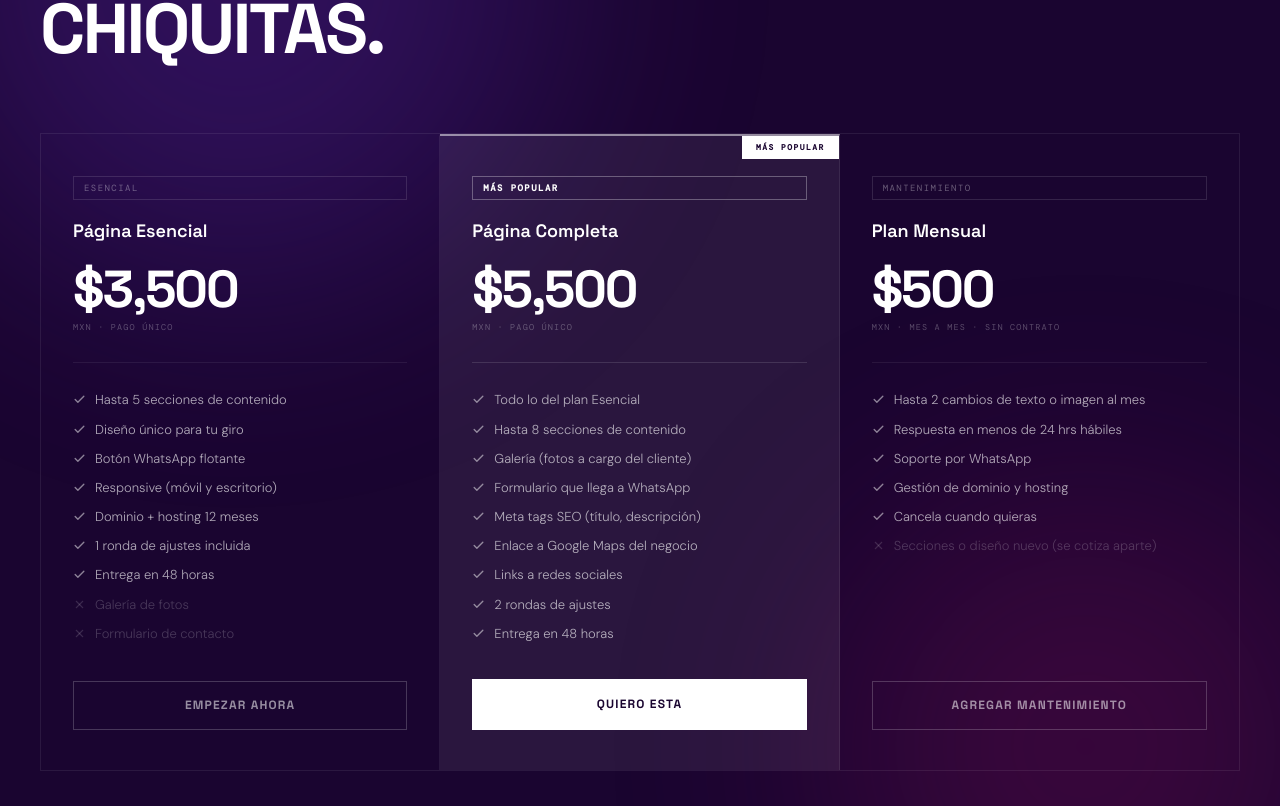
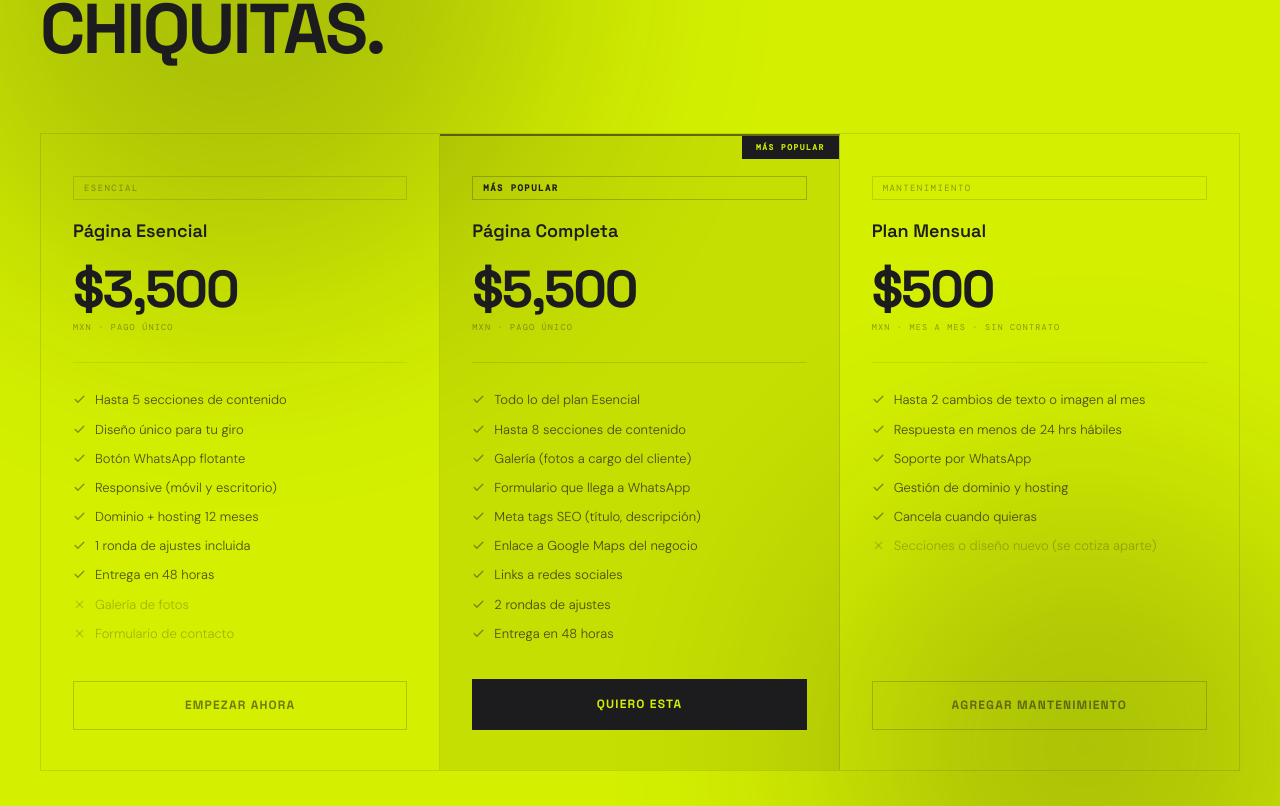
Before and after one commit to jose2236/artstrokes, a Next.js app: page / in a window 1280 px wide. Shown: the part 7754-8560 px from the top of the page. Built offline with nearby package versions, Linux system fonts and the light colour scheme.

Commit message:
Pricing section: acid yellow background with dark typography
Use brand acid (#d4f000) as section background. All text in
var(--fg) black, dark translucent card overlays, featured CTA
dark bg with acid text — consistent with brand identity.

Co-Authored-By: Claude Sonnet 4.6 <noreply@anthropic.com>

```diff
--- a/components/ui/aurora-pricing.tsx
+++ b/components/ui/aurora-pricing.tsx
@@ -78,7 +78,7 @@ export default function AuroraPricing() {
       style={{
         position: 'relative',
         overflow: 'hidden',
-        background: '#1a0530',
+        background: '#d4f000',
       }}
     >
       {/* Aurora blobs — familia violeta/magenta únicamente */}
@@ -98,13 +98,13 @@ export default function AuroraPricing() {
         }
         .aurora-blob-1 {
           width: 600px; height: 600px;
-          background: #7c3aed;
+          background: #1c1c1e;
           top: -10%; left: -6%;
           animation: auroraBlob1 24s infinite alternate ease-in-out;
         }
         .aurora-blob-2 {
           width: 500px; height: 500px;
-          background: #AB0E67;
+          background: #1c1c1e;
           bottom: -10%; right: -5%;
           animation: auroraBlob2 30s infinite alternate ease-in-out;
         }
@@ -116,16 +116,16 @@ export default function AuroraPricing() {
           from { transform: translate(0,0) scale(1); }
           to   { transform: translate(-80px,-60px) scale(1.18); }
         }
-        .aurora-card-hover:hover { background: rgba(255,255,255,0.05) !important; }
+        .aurora-card-hover:hover { background: rgba(28,28,30,0.06) !important; }
         .aurora-precios-grid {
           display: grid;
           grid-template-columns: 1fr 1fr 1fr;
-          border: 1px solid rgba(255,255,255,0.08);
+          border: 1px solid rgba(28,28,30,0.12);
           margin-top: 0;
         }
         @media (max-width: 1024px) {
           .aurora-precios-grid { grid-template-columns: 1fr; }
-          .aurora-precios-grid > div { border-right: none !important; border-bottom: 1px solid rgba(255,255,255,0.08); }
+          .aurora-precios-grid > div { border-right: none !important; border-bottom: 1px solid rgba(28,28,30,0.12); }
           .aurora-precios-grid > div:last-child { border-bottom: none; }
         }
       `}</style>
@@ -139,12 +139,12 @@ export default function AuroraPricing() {
           viewport={{ once: true }}
           transition={{ duration: 0.7, ease: [0.16, 1, 0.3, 1] }}
         >
-          <div className="s-eyebrow" style={{ color: 'rgba(255,255,255,0.45)' }}>
+          <div className="s-eyebrow" style={{ color: 'rgba(28,28,30,0.5)' }}>
             Inversión
           </div>
-          <h2 className="s-h2" style={{ color: 'white' }}>
+          <h2 className="s-h2" style={{ color: 'var(--fg)' }}>
             Sin letras<br />
-            <span style={{ color: 'white' }}>chiquitas.</span>
+            <span style={{ color: 'var(--fg)' }}>chiquitas.</span>
           </h2>
         </motion.div>
 
@@ -165,9 +165,9 @@ export default function AuroraPricing() {
                 padding: '40px 32px',
                 display: 'flex',
                 flexDirection: 'column',
-                background: plan.featured ? 'rgba(255,255,255,0.07)' : 'transparent',
-                borderRight: i < 2 ? '1px solid rgba(255,255,255,0.08)' : 'none',
-                borderTop: plan.featured ? '2px solid rgba(255,255,255,0.5)' : '2px solid transparent',
+                background: plan.featured ? 'rgba(28,28,30,0.08)' : 'transparent',
+                borderRight: i < 2 ? '1px solid rgba(28,28,30,0.12)' : 'none',
+                borderTop: plan.featured ? '2px solid rgba(28,28,30,0.6)' : '2px solid transparent',
                 transition: 'background 0.3s ease',
                 overflow: 'hidden',
               }}
@@ -176,8 +176,8 @@ export default function AuroraPricing() {
               {plan.featured && (
                 <span style={{
                   position: 'absolute', top: 0, right: 0,
-                  background: 'white',
-                  color: '#1a0530',
+                  background: 'var(--fg)',
+                  color: 'var(--acid)',
                   fontFamily: 'var(--f-mono)',
                   fontSize: 8, fontWeight: 700,
                   letterSpacing: '.18em',
@@ -197,8 +197,8 @@ export default function AuroraPricing() {
                 marginBottom: 20,
                 padding: '4px 10px',
                 background: 'transparent',
-                border: `1px solid ${plan.featured ? 'rgba(255,255,255,0.3)' : 'rgba(255,255,255,0.12)'}`,
-                color: plan.featured ? 'white' : 'rgba(255,255,255,0.35)',
+                border: `1px solid ${plan.featured ? 'rgba(28,28,30,0.25)' : 'rgba(28,28,30,0.14)'}`,
+                color: plan.featured ? 'var(--fg)' : 'rgba(28,28,30,0.4)',
                 fontWeight: plan.featured ? 600 : 400,
               }}>
                 {plan.tag}
@@ -208,7 +208,7 @@ export default function AuroraPricing() {
               <div style={{
                 fontFamily: 'var(--f-display)',
                 fontSize: 18, fontWeight: 600,
-                color: 'white',
+                color: 'var(--fg)',
                 marginBottom: 20, lineHeight: 1.25,
               }}>
                 {plan.name}
@@ -219,7 +219,7 @@ export default function AuroraPricing() {
                 fontFamily: 'var(--f-display)',
                 fontSize: 52, fontWeight: 700,
                 letterSpacing: '-.04em', lineHeight: 1,
-                color: 'white',
+                color: 'var(--fg)',
                 marginBottom: 6,
               }}>
                 {plan.price}
@@ -230,7 +230,7 @@ export default function AuroraPricing() {
                 fontFamily: 'var(--f-mono)',
                 fontSize: 8.5, letterSpacing: '.14em',
                 textTransform: 'uppercase',
-                color: 'rgba(255,255,255,0.28)',
+                color: 'rgba(28,28,30,0.4)',
                 marginBottom: 28,
               }}>
                 {plan.period}
@@ -240,8 +240,8 @@ export default function AuroraPricing() {
               <div style={{
                 height: 1,
                 background: plan.featured
-                  ? 'rgba(255,255,255,0.12)'
-                  : 'rgba(255,255,255,0.07)',
+                  ? 'rgba(28,28,30,0.14)'
+                  : 'rgba(28,28,30,0.08)',
                 marginBottom: 28,
               }} />
 
@@ -257,19 +257,19 @@ export default function AuroraPricing() {
                       display: 'flex', alignItems: 'flex-start', gap: 9,
                       fontFamily: 'var(--f-body)',
                       fontSize: 13, lineHeight: 1.4,
-                      color: si ? 'rgba(255,255,255,0.65)' : 'rgba(255,255,255,0.2)',
+                      color: si ? 'rgba(28,28,30,0.75)' : 'rgba(28,28,30,0.28)',
                     }}
                   >
                     {si
                       ? <Check
                           size={13}
                           strokeWidth={2.5}
-                          style={{ color: 'rgba(255,255,255,0.5)', flexShrink: 0, marginTop: 2 }}
+                          style={{ color: 'rgba(28,28,30,0.45)', flexShrink: 0, marginTop: 2 }}
                         />
                       : <X
                           size={13}
                           strokeWidth={2}
-                          style={{ color: 'rgba(255,255,255,0.15)', flexShrink: 0, marginTop: 2 }}
+                          style={{ color: 'rgba(28,28,30,0.18)', flexShrink: 0, marginTop: 2 }}
                         />
                     }
                     {text}
@@ -289,23 +289,23 @@ export default function AuroraPricing() {
                   letterSpacing: '.1em', textTransform: 'uppercase',
                   padding: '14px 24px',
                   textDecoration: 'none',
-                  background: plan.featured ? 'white' : 'transparent',
-                  color: plan.featured ? '#1a0530' : 'rgba(255,255,255,0.55)',
+                  background: plan.featured ? 'var(--fg)' : 'transparent',
+                  color: plan.featured ? 'var(--acid)' : 'rgba(28,28,30,0.55)',
                   border: plan.featured
-                    ? '2px solid white'
-                    : '1px solid rgba(255,255,255,0.2)',
+                    ? '2px solid var(--fg)'
+                    : '1px solid rgba(28,28,30,0.2)',
                   transition: 'all 0.22s ease',
                 }}
                 onMouseEnter={e => {
                   if (!plan.featured) {
-                    (e.currentTarget as HTMLAnchorElement).style.borderColor = 'rgba(255,255,255,0.6)'
-                    ;(e.currentTarget as HTMLAnchorElement).style.color = 'white'
+                    (e.currentTarget as HTMLAnchorElement).style.borderColor = 'var(--fg)'
+                    ;(e.currentTarget as HTMLAnchorElement).style.color = 'var(--fg)'
                   }
                 }}
                 onMouseLeave={e => {
                   if (!plan.featured) {
-                    (e.currentTarget as HTMLAnchorElement).style.borderColor = 'rgba(255,255,255,0.2)'
-                    ;(e.currentTarget as HTMLAnchorElement).style.color = 'rgba(255,255,255,0.55)'
+                    (e.currentTarget as HTMLAnchorElement).style.borderColor = 'rgba(28,28,30,0.2)'
+                    ;(e.currentTarget as HTMLAnchorElement).style.color = 'rgba(28,28,30,0.55)'
                   }
                 }}
               >
```
